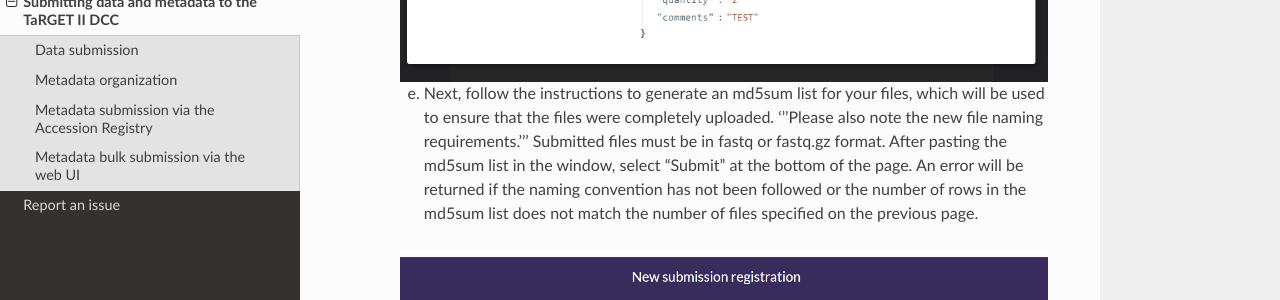
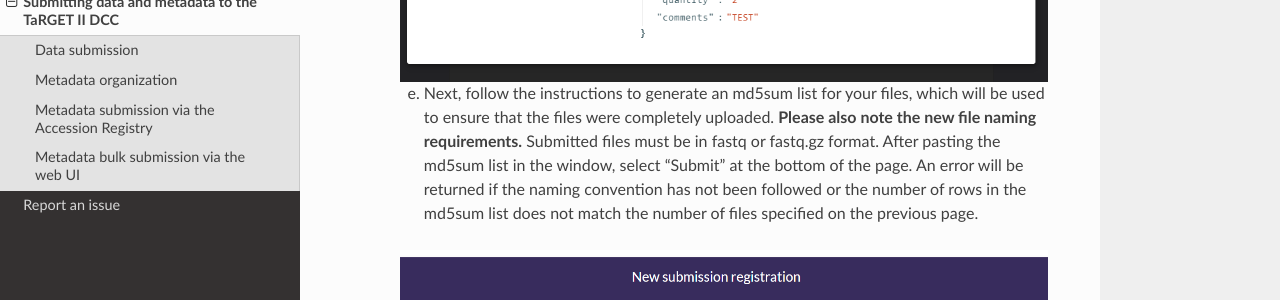
Before and after one commit to target2/submissionUI, a Sphinx documentation site: the page built from docs/tutorial.rst, in a window 1280 px wide and 900 px high, scrolled down 3131 px. Shown: the part 174-474 px from the top of the window. Built offline with Sphinx 7.4.7 and the Read the Docs theme 2.0.0, drawn with Linux system fonts in a browser that asks for light colours; some of the changed text lies outside the part shown.

```diff
--- a/docs/tutorial.rst
+++ b/docs/tutorial.rst
@@ -36,7 +36,7 @@ Data submission
 
     .. image:: _static/Data_1c12.PNG
 
-    e. Next, follow the instructions to generate an md5sum list for your files, which will be used to ensure that the files were completely uploaded. '''Please also note the new file naming requirements.''' Submitted files must be in fastq or fastq.gz format. After pasting the md5sum list in the window, select "Submit" at the bottom of the page. An error will be returned if the naming convention has not been followed or the number of rows in the md5sum list does not match the number of files specified on the previous page.
+    e. Next, follow the instructions to generate an md5sum list for your files, which will be used to ensure that the files were completely uploaded. **Please also note the new file naming requirements.** Submitted files must be in fastq or fastq.gz format. After pasting the md5sum list in the window, select "Submit" at the bottom of the page. An error will be returned if the naming convention has not been followed or the number of rows in the md5sum list does not match the number of files specified on the previous page.
 
     .. image:: _static/Data_1c2.PNG
 
```
Also changed, not shown: other parts of docs/tutorial.rst (+5 -1 lines).
